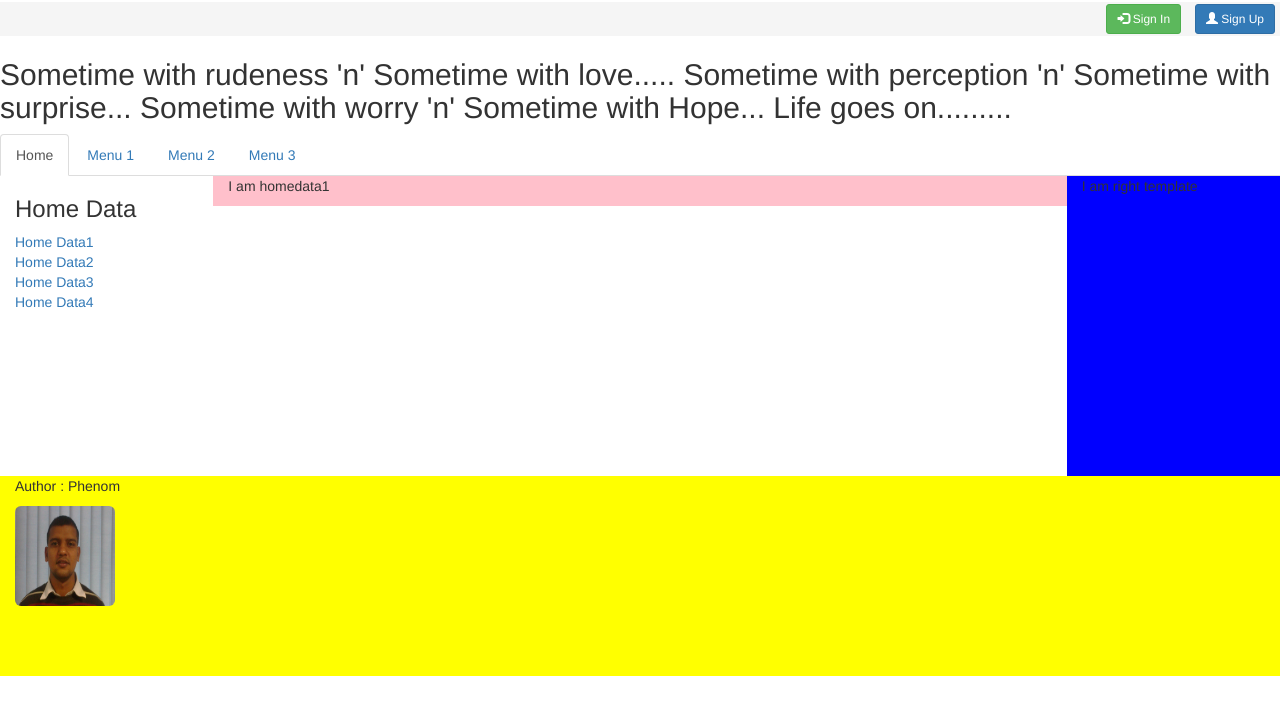
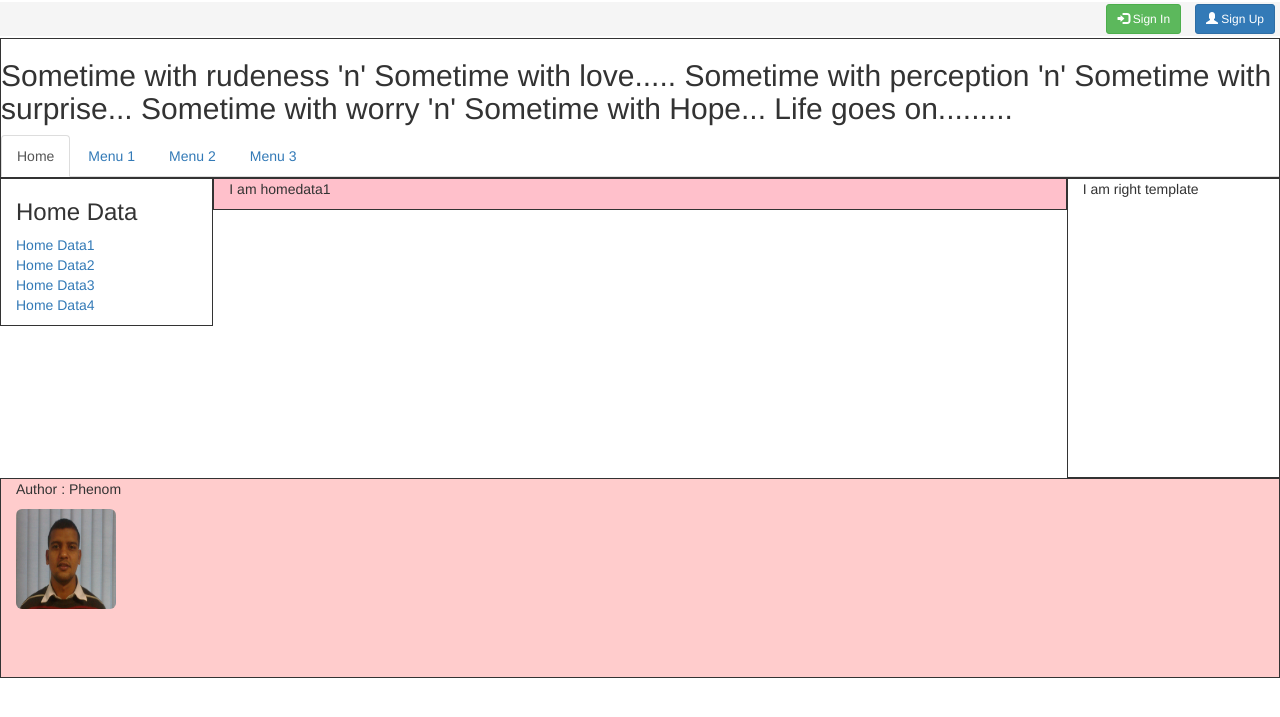
Before and after one commit to mKadiyan/mehar, a web app: page / in a window 1280 px wide. Shown: the top 717 px of the page. Run offline with its HTML, style and script files only (its server is not run), Linux system fonts and the light colour scheme; data that the repository does not hold is empty; some libraries are stand-ins or nearby versions.

Commit message:
temp border added

```diff
--- a/uiserver/src/main/webapp/style/mehar.css
+++ b/uiserver/src/main/webapp/style/mehar.css
@@ -15,7 +15,30 @@ toppane > div > p
 {
     background-color: #5cb85c;
 }
-
+toppane > div
+{
+    border: 1px solid;
+}
+leftpane > div
+{
+    border: 1px solid;
+}
+middlepane > div
+{
+    border: 1px solid;
+}
+rightpane > div
+{
+    border: 1px solid;
+}
+footerpane > div
+{
+    border: 1px solid;
+}
+toppane > div
+{
+    border: 1px solid;
+}
 .modal-header, h4, .close
 {
             background-color: #5cb85c;
--- a/uiserver/src/main/webapp/templates/footerPaneTemplate.html
+++ b/uiserver/src/main/webapp/templates/footerPaneTemplate.html
@@ -1,4 +1,4 @@
-<div class="row" style="background-color:yellow;height :200px">
+<div class="row" style="background-color:#FFCCCC;height :200px">
 <div class="col-md-2">
     <p>Author : Phenom</p>
     <img src="img/author.jpg" class="img-rounded" alt="Cinque Terre" width="100" height="100">
--- a/uiserver/src/main/webapp/templates/rightPaneTemplate.html
+++ b/uiserver/src/main/webapp/templates/rightPaneTemplate.html
@@ -1,3 +1,3 @@
-<div class="col-md-2" style="background-color:blue;height :300px">
+<div class="col-md-2" style="background-color:light-blue;height :300px">
     I am right template
 </div>
```
